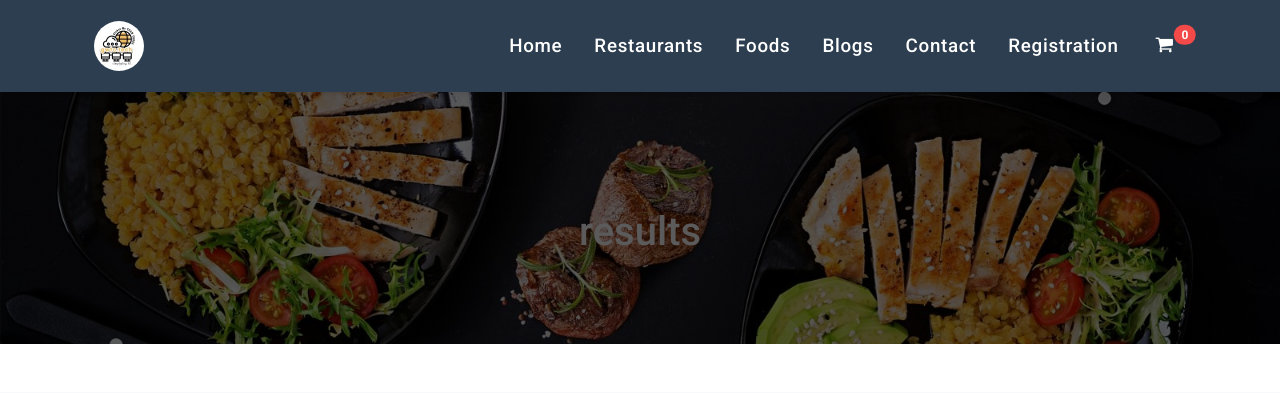
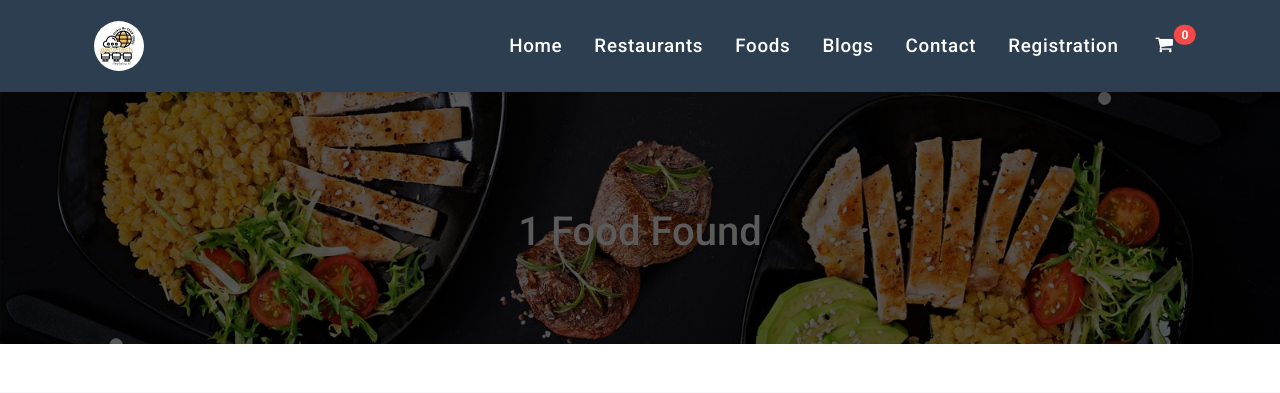
Before and after one commit to gokarna123-goku/multi_vendor_platform, a Django app: template templates/search/search.html in a window 1280 px wide. Shown: the top 393 px of the page. Run offline with Django 3.2, Linux system fonts and the light colour scheme; the template is opened without the code that fills it: values that come from a table or form of the project are taken from there, others are empty; data comes from the database, SQL or seed files in the repository; some libraries are stand-ins or nearby versions.

Commit message:
modified

```diff
--- a/templates/search/search.html
+++ b/templates/search/search.html
@@ -6,9 +6,19 @@
 <div class="container-fluid px-0 mx-0 my-5 pt-3 food-main">
     <div class="container-fluid px-0 mx-0 food-section pt-5">
         <div class="container col-lg-11 col-12">
-            <h1 class="text text-center title mt-5 pt-5">
-                results
-            </h1>
+            {% if food_result %}
+                <h1 class="text text-center title mt-5 pt-5">
+                    {{food_result|length}} Food Found
+                </h1>
+            {% elif restaurant_result %}
+                <h1 class="text text-center title mt-5 pt-5">
+                    {{restaurant_result|length}} Restaurant Found
+                </h1>
+            {% else %}
+                <h1 class="text text-center text-light mt-5 pt-5">
+                    0 Results Found!
+                </h1>
+            {% endif %}
         </div>
     </div>
 </div>
```
